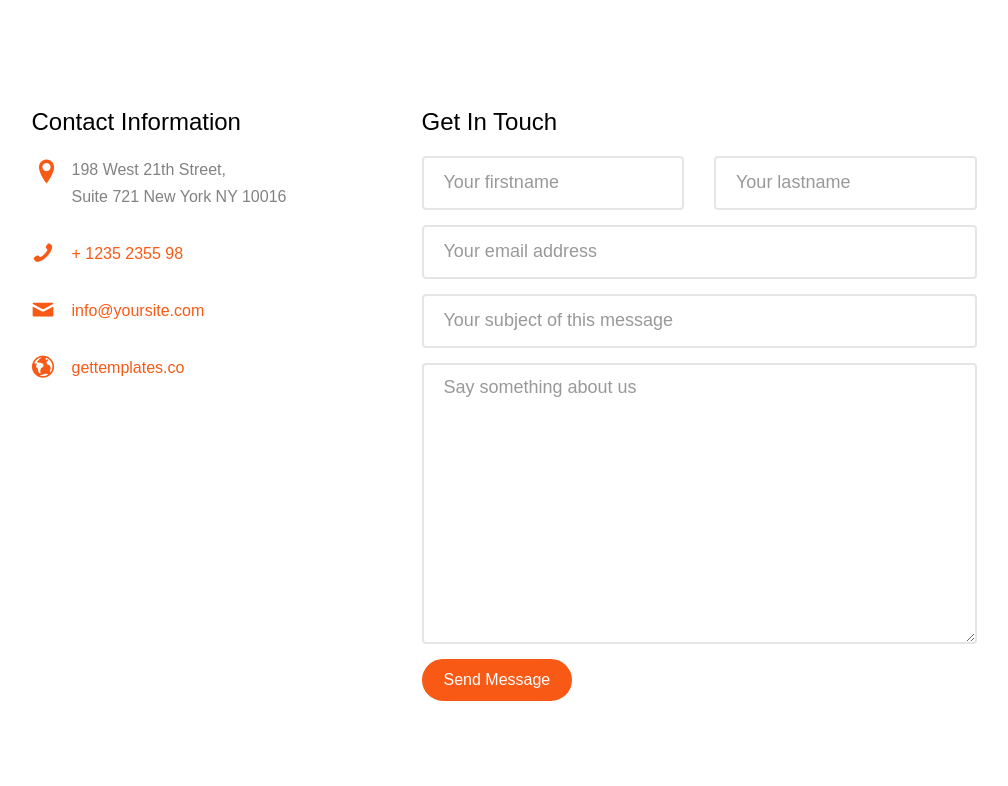
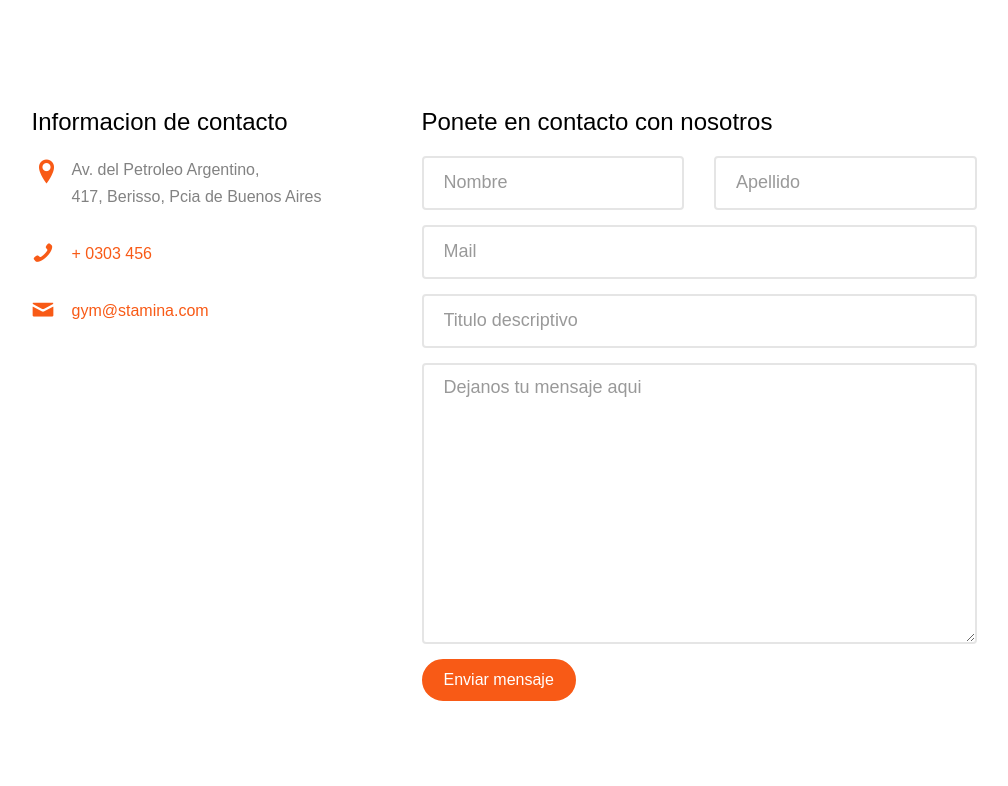
Before and after one commit to SantiagoRudolf/AppWeb, a website: page contact.html in a window 1280 px wide. Shown: the part 654-1440 px from the top of the page, without its empty margins (136-1144 px from the left). Drawn offline with Linux system fonts and the light colour scheme; some packages are replaced by stand-ins of ours; files whose address does not match are found by name.

Commit message:
Listo para entrega de Agiles

```diff
--- a/contact.html
+++ b/contact.html
@@ -94,52 +94,51 @@
 				<div class="col-md-5 col-md-push-1 animate-box">
 
 					<div class="fh5co-contact-info">
-						<h3>Contact Information</h3>
+						<h3>Informacion de contacto</h3>
 						<ul>
-							<li class="address">198 West 21th Street, <br> Suite 721 New York NY 10016</li>
-							<li class="phone"><a href="tel://1234567920">+ 1235 2355 98</a></li>
-							<li class="email"><a href="mailto:info@yoursite.com">info@yoursite.com</a></li>
-							<li class="url"><a href="http://gettemplates.co">gettemplates.co</a></li>
+							<li class="address">Av. del Petroleo Argentino, <br>417, Berisso, Pcia de Buenos Aires</li>
+							<li class="phone"><a href="tel://1234567920">+ 0303 456</a></li>
+							<li class="email"><a href="mailto:info@yoursite.com">gym@stamina.com</a></li>
 						</ul>
 					</div>
 
 				</div>
 				<div class="col-md-6 animate-box">
-					<h3>Get In Touch</h3>
+					<h3>Ponete en contacto con nosotros</h3>
 					<form action="#">
 						<div class="row form-group">
 							<div class="col-md-6">
 								<!-- <label for="fname">First Name</label> -->
-								<input type="text" id="fname" class="form-control" placeholder="Your firstname">
+								<input type="text" id="fname" class="form-control" placeholder="Nombre">
 							</div>
 							<div class="col-md-6">
 								<!-- <label for="lname">Last Name</label> -->
-								<input type="text" id="lname" class="form-control" placeholder="Your lastname">
+								<input type="text" id="lname" class="form-control" placeholder="Apellido">
 							</div>
 						</div>
 
 						<div class="row form-group">
 							<div class="col-md-12">
 								<!-- <label for="email">Email</label> -->
-								<input type="text" id="email" class="form-control" placeholder="Your email address">
+								<input type="text" id="email" class="form-control" placeholder="Mail">
 							</div>
 						</div>
 
 						<div class="row form-group">
 							<div class="col-md-12">
 								<!-- <label for="subject">Subject</label> -->
-								<input type="text" id="subject" class="form-control" placeholder="Your subject of this message">
+								<input type="text" id="subject" class="form-control" placeholder="Titulo descriptivo">
 							</div>
 						</div>
 
 						<div class="row form-group">
 							<div class="col-md-12">
 								<!-- <label for="message">Message</label> -->
-								<textarea name="message" id="message" cols="30" rows="10" class="form-control" placeholder="Say something about us"></textarea>
+								<textarea name="message" id="message" cols="30" rows="10" class="form-control" placeholder="Dejanos tu mensaje aqui"></textarea>
 							</div>
 						</div>
 						<div class="form-group">
-							<input type="submit" value="Send Message" class="btn btn-primary">
+							<input type="submit" value="Enviar mensaje" class="btn btn-primary">
 						</div>
 
 					</form>
@@ -213,7 +212,7 @@
 				<div class="col-md-12 text-center">
 					<p>
 						<small class="block">&copy; 2018 Stamina Team. Todos los derechos reservados.</small>
-						<small class="block">Diseñado por <a href="http://freehtml5.co/" target="_blank">Stamina Team</a></small>
+						<small class="block">Diseñado por Stamina Team</small>
 					</p>
 					<p>
 						<ul class="fh5co-social-icons">
```
Also changed, not shown: about.html (+3 -2 lines), blog.html (+1 -1 lines), compartir.html (+2 -2 lines), index.html (+1 -1 lines), pricing.html (+1 -1 lines), usuarios.html (+4 -2 lines), 2 other files.
